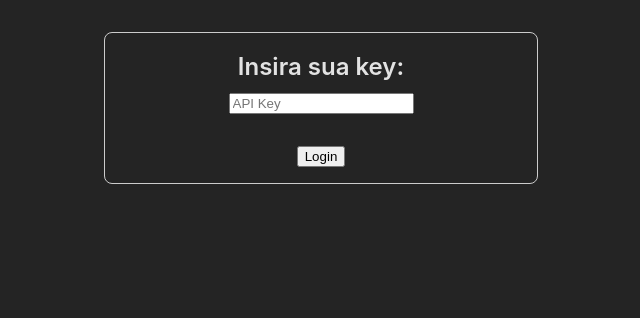
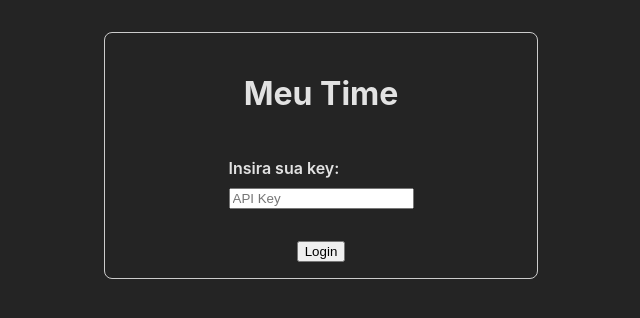
Before and after one commit to ramonbs/api-football, a React (Vite) app: page / in a window 1280 px wide. Shown: the top 318 px of the page, without its empty margins (319-959 px from the left). Built offline with nearby package versions, Linux system fonts and the light colour scheme.

Commit message:
fix: an error on fetch of team cards

```diff
--- a/src/api/fetchFootballAPI.ts
+++ b/src/api/fetchFootballAPI.ts
@@ -1,4 +1,4 @@
-const BASE_URL = " https://v3.football.api-sports.io";
+const BASE_URL = "https://v3.football.api-sports.io";
 
 export const fetchFootballAPI = async (key: string) => {
     const response = await fetch(BASE_URL, {
--- a/src/components/LoginForms/index.tsx
+++ b/src/components/LoginForms/index.tsx
@@ -20,10 +20,11 @@ function LoginForms() {
         <form
             className={style.login_form}
             onSubmit={handleSubmit}>
+            <h1>Meu Time</h1>
             <label
                 htmlFor="api_key"
                 className={style.login_label}>
-                    Insira sua key:
+                Insira sua key:
                 <input
                     name="api_key"
                     type="text"
--- a/src/components/LoginForms/loginForms.module.scss
+++ b/src/components/LoginForms/loginForms.module.scss
@@ -20,8 +20,7 @@
         display: flex;
         flex-direction: column;
         gap: 0.5rem;
-        align-items: center;
-        font-size: 1.5rem;
+        font-size: 1rem;
         font-weight: 600;
         margin-bottom: 1rem;
     }
--- a/src/components/TeamCard/index.tsx
+++ b/src/components/TeamCard/index.tsx
@@ -42,9 +42,9 @@ function TeamCard() {
         }
     };
 
-    // useEffect(() => {
-    //     getPlayers();
-    // }, [team]);
+    useEffect(() => {
+        getPlayers();
+    }, [team]);
 
     return (
         <>
--- a/src/components/TeamStatisticsCard/index.tsx
+++ b/src/components/TeamStatisticsCard/index.tsx
@@ -37,9 +37,9 @@ function TeamsStatisticsCard() {
         }
     };
 
-    // useEffect(() => {
-    //     getTeamsStatistics();
-    // }, [team]);
+    useEffect(() => {
+        getTeamsStatistics();
+    }, [team]);
 
     return (
         <>
```
